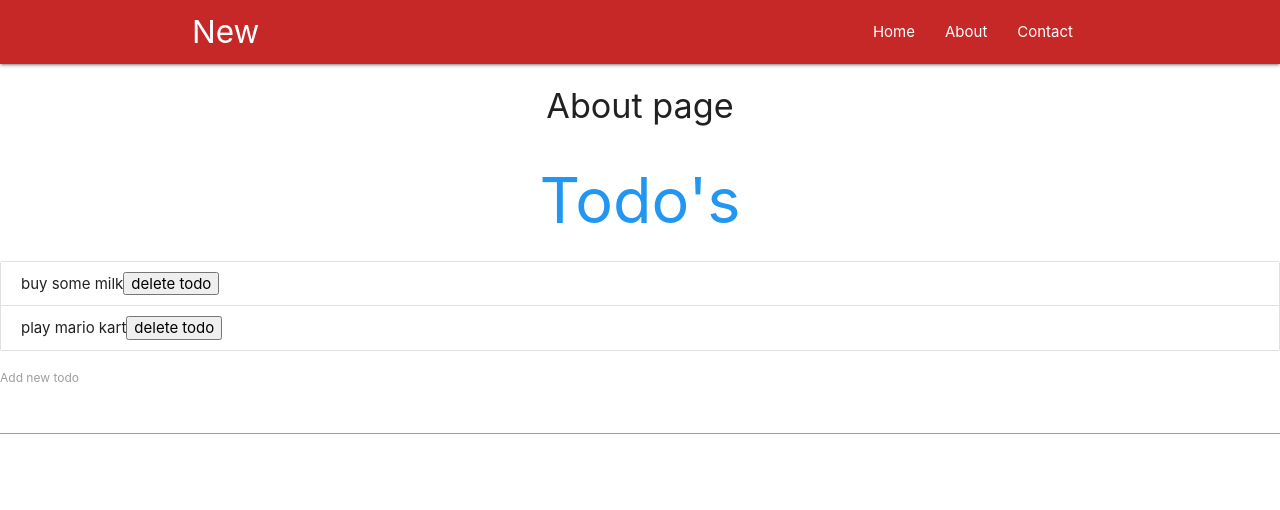
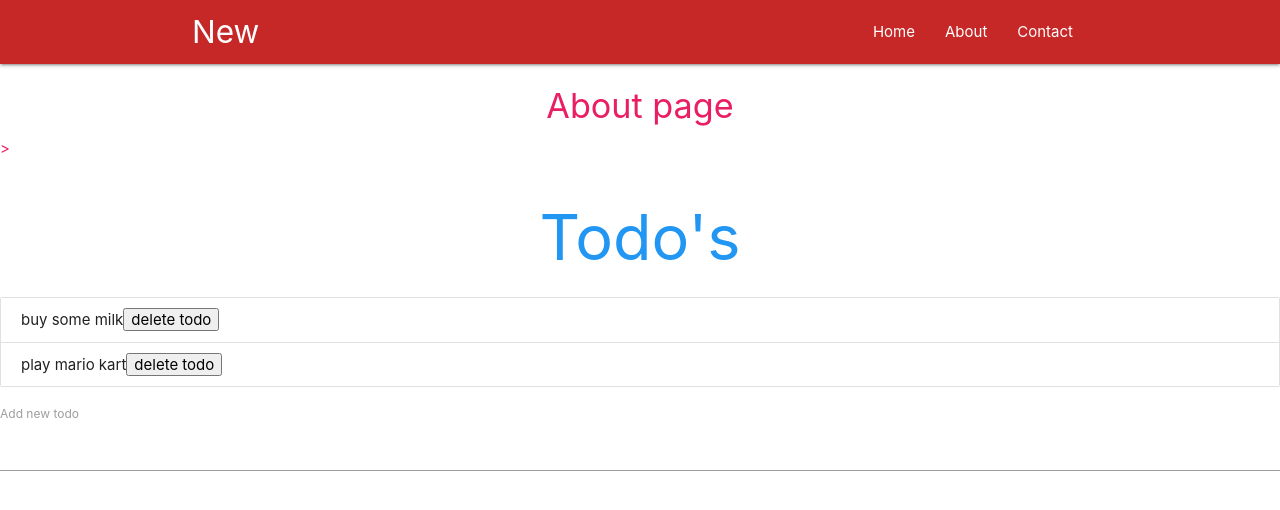
Before and after one commit to LinLiuLY/react-redux-demo, a React (Create React App) app: page /about in a window 1280 px wide. Shown: the top 510 px of the page. Built offline with nearby package versions, Linux system fonts and the light colour scheme.

Commit message:
Higher Order Components.

```diff
--- a/src/components/About.js
+++ b/src/components/About.js
@@ -1,4 +1,5 @@
 import React from 'react';
+import Rainbow from '../hoc/Rainbow';
 
 const About = () => {
   return (
@@ -8,4 +9,4 @@
   );
 };
 
-export default About;
+export default Rainbow(About);
--- /dev/null
+++ b/src/hoc/Rainbow.js
@@ -0,0 +1,17 @@
+import React, { Component } from 'react';
+
+const Rainbow = WrappedComponent => {
+  const colors = ['red', 'pink', 'orange', 'blue', 'green', 'yellow'];
+  const randomColor = colors[Math.floor(Math.random() * 5)];
+  const className = randomColor + '-text';
+
+  return props => {
+    return (
+      <div className={className}>
+        <WrappedComponent {...props} />>
+      </div>
+    );
+  };
+};
+
+export default Rainbow;
```
